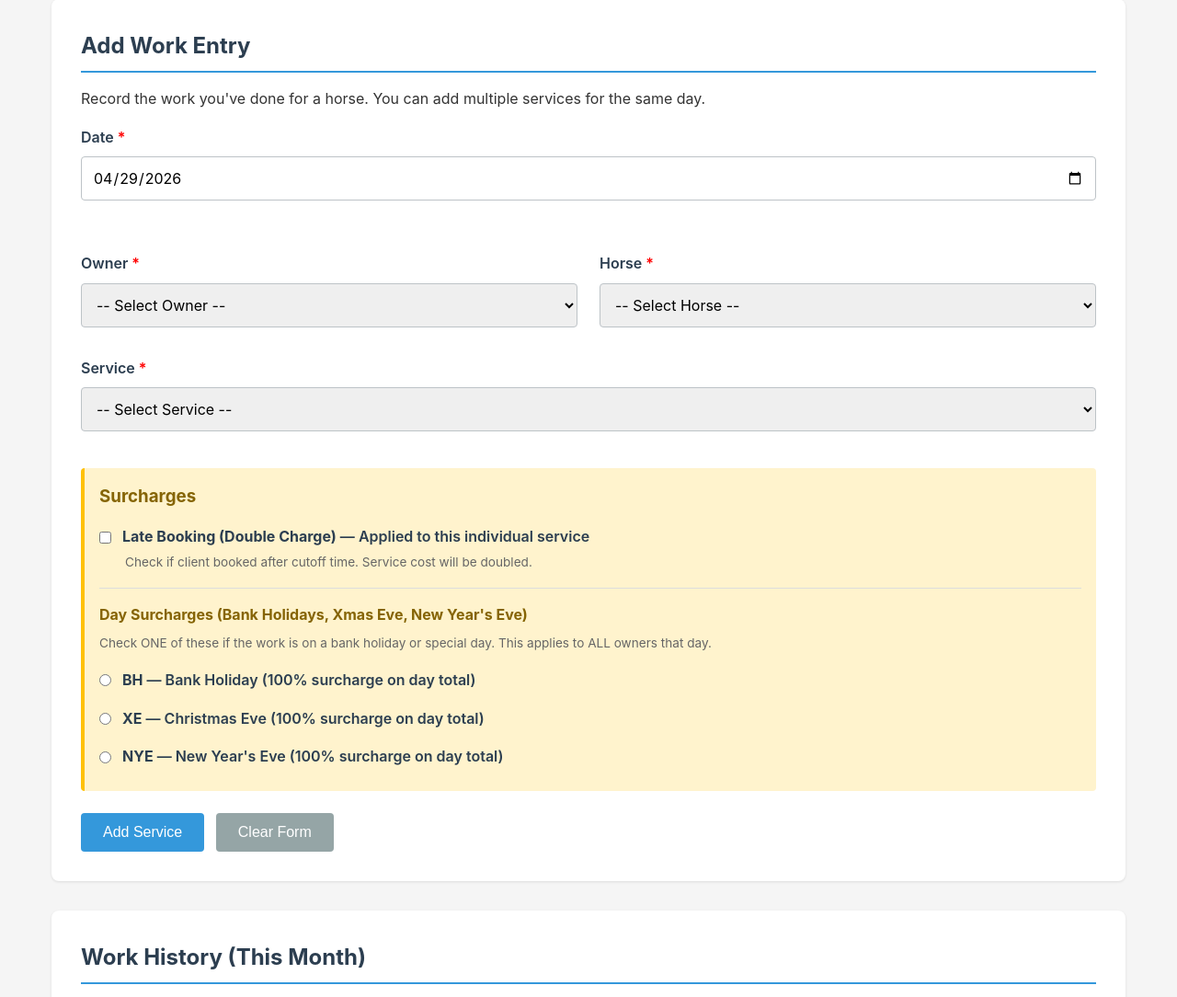
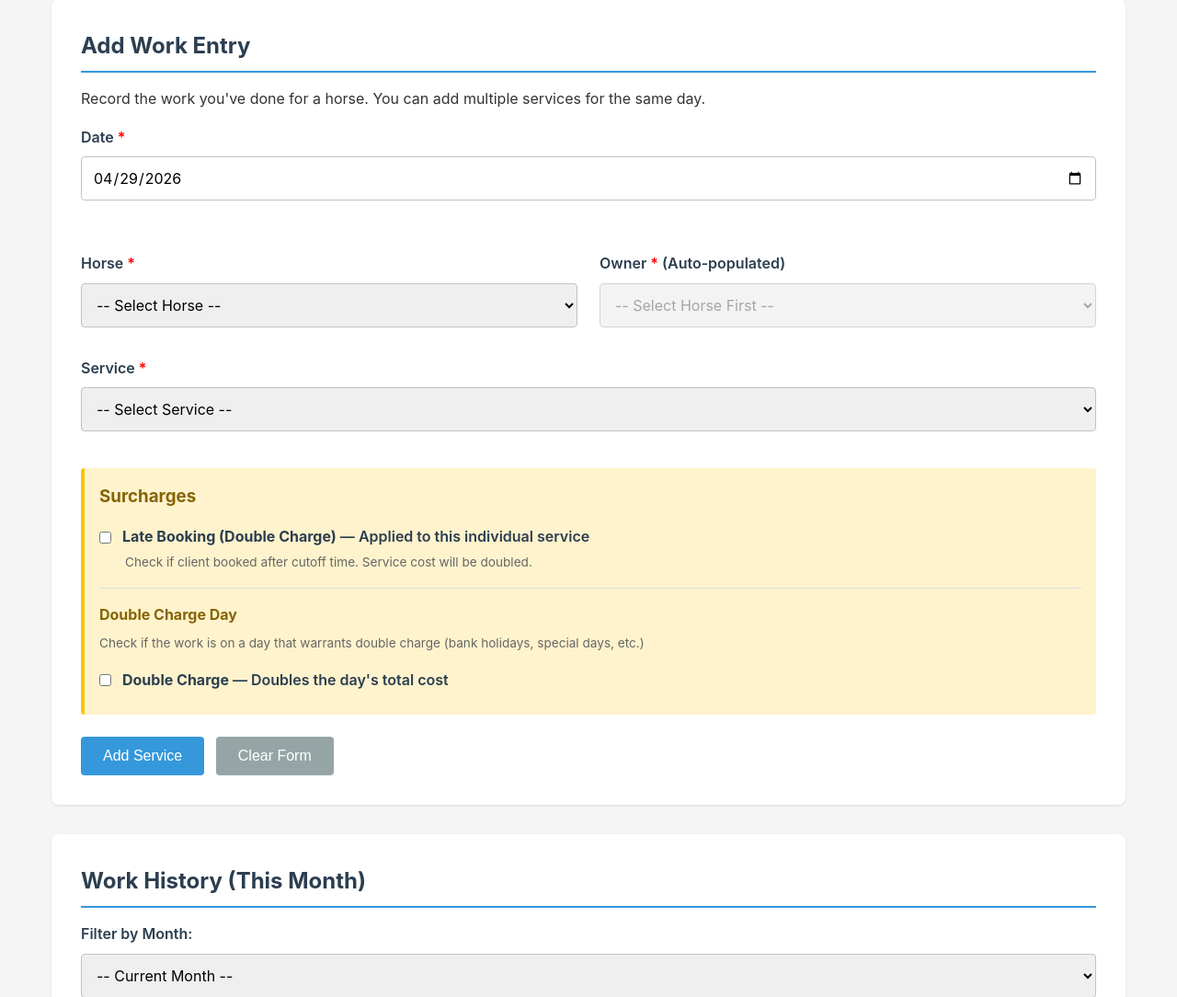
Before and after one commit to eaglebusinessconsultingltd-dev/cassies-invoicing, a Flask app: page /work-entry in a window 1280 px wide. Shown: the part 203-1287 px from the top of the page at 92% size. Run offline with Flask 3, Linux system fonts and the light colour scheme; a user stored in the database is signed in; data comes from the database, SQL or seed files in the repository; data that the repository does not hold is empty.

Commit message:
Fix surcharges and edit work

```diff
--- a/app.py
+++ b/app.py
@@ -408,6 +408,7 @@ def add_work_entry():
 
 
 @app.route('/api/work-entries/<int:entry_id>', methods=['DELETE'])
+@login_required
 def delete_work_entry(entry_id):
     """Delete a work entry."""
     entry = WorkEntry.query.get_or_404(entry_id)
@@ -1275,9 +1276,20 @@ def generate_invoice_pdf(owner_id, month, year, work_entries):
     elements.append(table)
     elements.append(Spacer(1, 0.4*cm))
 
-    # Grand total
-    total = sum(entry.calculate_cost() for entry in work_entries)
-    elements.append(Paragraph(f'<b>TOTAL: £{total:.2f}</b>', styles['Normal']))
+    # Grand total - with day surcharge handling
+    subtotal = sum(entry.calculate_cost() for entry in work_entries)
+
+    # Check if there are any day surcharges and apply them
+    has_double_charge = any(entry.day_surcharge_code == 'BH' for entry in work_entries)
+
+    total = subtotal
+    surcharge_note = ""
+    if has_double_charge:
+        # Double the total
+        total = subtotal * 2
+        surcharge_note = " (Double Charge)"
+
+    elements.append(Paragraph(f'<b>TOTAL: £{total:.2f}{surcharge_note}</b>', styles['Normal']))
     elements.append(Spacer(1, 0.4*cm))
 
     # Payment details
--- a/templates/work_entry.html
+++ b/templates/work_entry.html
@@ -14,16 +14,16 @@
 
     <div class="grid">
         <div>
-            <label for="work-owner">Owner <span style="color: red;">*</span></label>
-            <select id="work-owner" required>
-                <option value="">-- Select Owner --</option>
+            <label for="work-horse">Horse <span style="color: red;">*</span></label>
+            <select id="work-horse" required>
+                <option value="">-- Select Horse --</option>
             </select>
         </div>
 
         <div>
-            <label for="work-horse">Horse <span style="color: red;">*</span></label>
-            <select id="work-horse" required>
-                <option value="">-- Select Horse --</option>
+            <label for="work-owner">Owner <span style="color: red;">*</span> (Auto-populated)</label>
+            <select id="work-owner" required disabled>
+                <option value="">-- Select Horse First --</option>
             </select>
         </div>
     </div>
@@ -61,24 +61,14 @@
 
         <hr style="margin: 1rem 0; border: none; border-top: 1px solid #ddd;">
 
-        <h4 style="color: #856404; margin-top: 1rem; margin-bottom: 0.5rem;">Day Surcharges (Bank Holidays, Xmas Eve, New Year's Eve)</h4>
+        <h4 style="color: #856404; margin-top: 1rem; margin-bottom: 0.5rem;">Double Charge Day</h4>
         <p style="margin: 0 0 0.75rem 0; font-size: 0.85rem; color: #666;">
-            Check ONE of these if the work is on a bank holiday or special day. This applies to ALL owners that day.
+            Check if the work is on a day that warrants double charge (bank holidays, special days, etc.)
         </p>
 
         <label style="display: flex; align-items: center; margin-bottom: 0.5rem; cursor: pointer;">
-            <input type="radio" name="day-surcharge" id="surcharge-bh" value="BH" style="margin-right: 0.75rem; width: auto;">
-            <span><strong>BH</strong> — Bank Holiday (100% surcharge on day total)</span>
-        </label>
-
-        <label style="display: flex; align-items: center; margin-bottom: 0.5rem; cursor: pointer;">
-            <input type="radio" name="day-surcharge" id="surcharge-xe" value="XE" style="margin-right: 0.75rem; width: auto;">
-            <span><strong>XE</strong> — Christmas Eve (100% surcharge on day total)</span>
-        </label>
-
-        <label style="display: flex; align-items: center; margin-bottom: 0.5rem; cursor: pointer;">
-            <input type="radio" name="day-surcharge" id="surcharge-nye" value="NYE" style="margin-right: 0.75rem; width: auto;">
-            <span><strong>NYE</strong> — New Year's Eve (100% surcharge on day total)</span>
+            <input type="checkbox" id="surcharge-bh" style="margin-right: 0.75rem; width: auto;">
+            <span><strong>Double Charge</strong> — Doubles the day's total cost</span>
         </label>
     </div>
 
@@ -139,16 +129,22 @@
     // Load initial data
     async function loadInitialData() {
         try {
-            // Load owners
+            // Load owners (for reference only)
             const ownerResponse = await fetch('/api/owners');
             owners = await ownerResponse.json();
 
-            const ownerSelect = document.getElementById('work-owner');
-            owners.forEach(owner => {
+            // Load horses and populate dropdown
+            const horsesResponse = await fetch('/api/horses');
+            const horses = await horsesResponse.json();
+
+            const horseSelect = document.getElementById('work-horse');
+            horses.forEach(horse => {
                 const option = document.createElement('option');
-                option.value = owner.id;
-                option.textContent = owner.name;
-                ownerSelect.appendChild(option);
+                option.value = horse.id;
+                option.dataset.ownerId = horse.owner_id;
+                option.dataset.ownerName = horse.owner_name;
+                option.textContent = `${horse.name} (${horse.owner_name})`;
+                horseSelect.appendChild(option);
             });
 
             // Load services
@@ -180,21 +176,28 @@
         setTimeout(() => alert.remove(), 5000);
     }
 
-    // Handle owner selection
-    document.getElementById('work-owner').addEventListener('change', function() {
-        const selectedOwnerId = parseInt(this.value);
-        const selectedOwner = owners.find(o => o.id === selectedOwnerId);
+    // Handle horse selection - auto-populate owner
+    document.getElementById('work-horse').addEventListener('change', function() {
+        const selectedHorseOption = this.options[this.selectedIndex];
+        const ownerSelect = document.getElementById('work-owner');
 
-        const horseSelect = document.getElementById('work-horse');
-        horseSelect.innerHTML = '<option value="">-- Select Horse --</option>';
+        if (this.value) {
+            // Auto-populate owner from selected horse
+            const ownerId = selectedHorseOption.dataset.ownerId;
+            const ownerName = selectedHorseOption.dataset.ownerName;
 
-        if (selectedOwner) {
-            selectedOwner.horses.forEach(horse => {
-                const option = document.createElement('option');
-                option.value = horse.id;
-                option.textContent = horse.name;
-                horseSelect.appendChild(option);
-            });
+            // Create option if it doesn't exist
+            let ownerOption = Array.from(ownerSelect.options).find(o => o.value === ownerId);
+            if (!ownerOption) {
+                ownerOption = document.createElement('option');
+                ownerOption.value = ownerId;
+                ownerOption.textContent = ownerName;
+                ownerSelect.appendChild(ownerOption);
+            }
+
+            ownerSelect.value = ownerId;
+        } else {
+            ownerSelect.value = '';
         }
     });
 
@@ -292,7 +295,7 @@
 
         // Get surcharge options
         const isLateBooking = document.getElementById('surcharge-late-booking').checked;
-        const daySurchargeCode = document.querySelector('input[name="day-surcharge"]:checked')?.value;
+        const isDoubleCharge = document.getElementById('surcharge-bh').checked;
 
         if (!date || !horseId || !serviceId) {
             showAlert('Please fill in all required fields', 'error');
@@ -311,7 +314,7 @@
                     service_id: serviceId,
                     minutes: minutes,
                     surcharge_type: isLateBooking ? 'late_booking' : null,
-                    day_surcharge_code: daySurchargeCode,
+                    day_surcharge_code: isDoubleCharge ? 'BH' : null,
                 }),
             });
 
@@ -321,7 +324,7 @@
 
                 let alertMsg = `Added ${entry.service_name} for ${entry.horse_name} on ${entry.date}`;
                 if (isLateBooking) alertMsg += ' [Late Booking - Doubled]';
-                if (daySurchargeCode) alertMsg += ` [${daySurchargeCode}]`;
+                if (isDoubleCharge) alertMsg += ' [Day Double Charge]';
 
                 showAlert(alertMsg, 'success');
 
@@ -329,7 +332,7 @@
                 document.getElementById('work-service').value = '';
                 document.getElementById('work-minutes').value = '';
                 document.getElementById('surcharge-late-booking').checked = false;
-                document.querySelectorAll('input[name="day-surcharge"]').forEach(r => r.checked = false);
+                document.getElementById('surcharge-bh').checked = false;
                 document.getElementById('cost-preview').style.display = 'none';
 
                 // Update UI
@@ -350,6 +353,8 @@
         document.getElementById('work-horse').value = '';
         document.getElementById('work-owner').value = '';
         document.getElementById('work-minutes').value = '';
+        document.getElementById('surcharge-late-booking').checked = false;
+        document.getElementById('surcharge-bh').checked = false;
         document.getElementById('cost-preview').style.display = 'none';
     });
 
```
Also changed, not shown: templates/invoices.html (+11 -2 lines).
